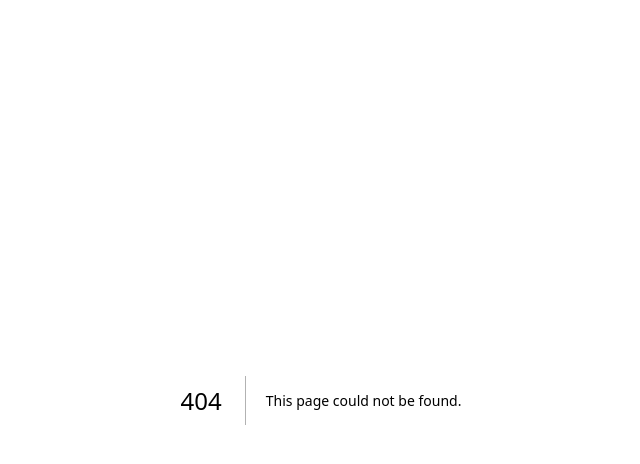
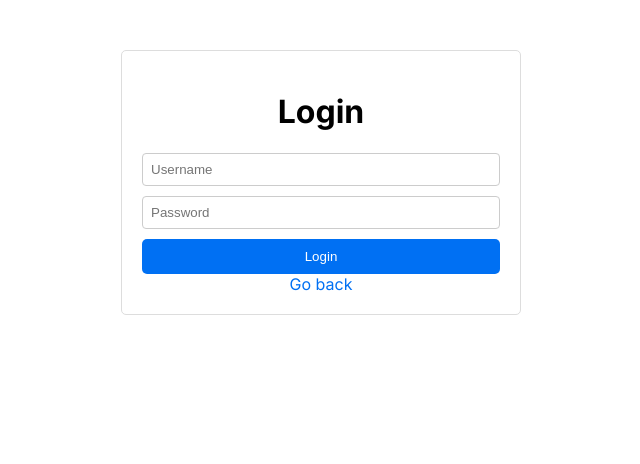
Before and after one commit to josegomez/NextJSExample, a Next.js app: page /login in a window 1280 px wide. Before the commit this address had no page. Shown: the top 464 px of the page, without its empty margins (319-959 px from the left). Built offline with nearby package versions, Linux system fonts and the light colour scheme.

Commit message:
Commit Finished Sample

```diff
--- a/src/app/login/login.module.css
+++ b/src/app/login/login.module.css
@@ -8,19 +8,19 @@
     border-radius: 5px;
   }
 
-  form {
+  .loginform {
     display: flex;
     flex-direction: column;
   }
 
-  input {
+  .inputlogin {
     margin-bottom: 10px;
     padding: 8px;
     border: 1px solid #ccc;
     border-radius: 4px;
   }
 
-  button {
+  .loginbutton {
     padding: 10px;
     background-color: #0070f3;
     color: white;
@@ -28,3 +28,20 @@
     border-radius: 5px;
     cursor: pointer;
   }
+
+  .error {
+    color: red; /* Red text for errors */
+    margin: 10px 0; /* Add some spacing around the message */
+    font-size: 0.9rem; /* Slightly smaller font size */
+    text-align: center; /* Center the text */
+  }
+
+  .aBack {
+    margin-top: 15px;
+    color: #0070f3;
+    text-decoration: none;
+  }
+
+  .aBack:hover {
+    text-decoration: underline;
+  }
--- /dev/null
+++ b/src/app/login/page.tsx
@@ -0,0 +1,103 @@
+"use client";
+import Link from "next/link";
+
+import styles from "./login.module.css";
+import { useSearchParams, useRouter } from "next/navigation";
+import { useEffect, useState } from "react";
+
+const Login = () => {
+
+  // Setup satet for error message and username this is where we will store / retrieve the user and error messages that may be passed in
+  const [errorMessage, setErrorMessage] = useState("");
+  const [username, setUsername] = useState("");
+
+  // Setup search params to retrieve the username and error message from the query params anything passed in as ?key=value&key2=value2 will be available here
+  const searchParams = useSearchParams();
+
+  const router = useRouter();
+
+  // useEffect is a react hook that will run when the component is mounted it will run once and only once
+  // This is where we will retrieve the username and error message from the query params
+  // If the username is present we will set the username state to the username
+  // If the error message is present we will set the error message state to the error message
+
+  useEffect(() => {
+    // Get username from query params (if available)
+    const userName = searchParams.get("username");
+    if (userName) {
+      setUsername(userName);
+    }
+
+    // Get error message from query params (if available)
+    const error = searchParams.get("error");
+    if (error) {
+      setErrorMessage(error);
+    }
+  }, [setUsername,setErrorMessage, searchParams]);
+
+  // This is the function that will run when the form is submitted (login is clicked)
+  const handleSubmit = (event: React.FormEvent<HTMLFormElement>) => {
+    event.preventDefault(); // Prevents the default form submission action which causes a page reload.
+
+    // Accessing the form elements using their respective ids and extracting their values.
+    const form = event.currentTarget;
+    const formElements = form.elements as typeof form.elements & {
+      username: { value: string };
+      password: { value: string };
+    };
+
+    const username = formElements.username.value;
+    const password = formElements.password.value;
+
+    // Get user array from local storage or initialize empty array
+    const users =
+      (JSON.parse(localStorage.getItem("users") || "[]") as {
+        username: string;
+        email: string;
+        password: string;
+      }[]) || [];
+
+    //Select user from array if it exists and credentaiols are correct
+    const user = users.find(
+      (user) => user.username === username && user.password === password
+    );
+    if (user) {
+      // Store currentUser in localStorage
+      localStorage.setItem("currentUser", JSON.stringify({ user }));
+
+      // Redirect to dashboard
+      router.push("/dashboard");
+    } else {
+      // If credentials are invalid, set an error message
+      setErrorMessage("Invalid username or password");
+    }
+  };
+
+  return (
+    <div className={styles.container}>
+      <h1>Login</h1>
+      {errorMessage && <p className={styles.error}>{errorMessage}</p>}
+      <form className={styles.loginform} onSubmit={handleSubmit}>
+        <input
+          className={styles.inputlogin}
+          defaultValue={username ?? ""}
+          type="text"
+          placeholder="Username"
+          id="username"
+        />
+        <input
+          className={styles.inputlogin}
+          type="password"
+          placeholder="Password"
+          id="password"
+        />
+        <button className={styles.loginbutton} type="submit">
+          Login
+        </button>
+      </form>
+      <Link className={styles.aBack} href="/">Go back</Link>
+    </div>
+  );
+};
+
+export default Login;
```
Also changed, not shown: src/app/dashboard/page.tsx (added, +48 -0 lines), src/app/login/login.tsx (deleted, +0 -22 lines), src/app/page.tsx (+4 -4 lines), src/app/signup/page.tsx (added, +80 -0 lines), src/app/signup/signup.module.css (+6 -6 lines), src/app/signup/signup.tsx (deleted, +0 -23 lines).
